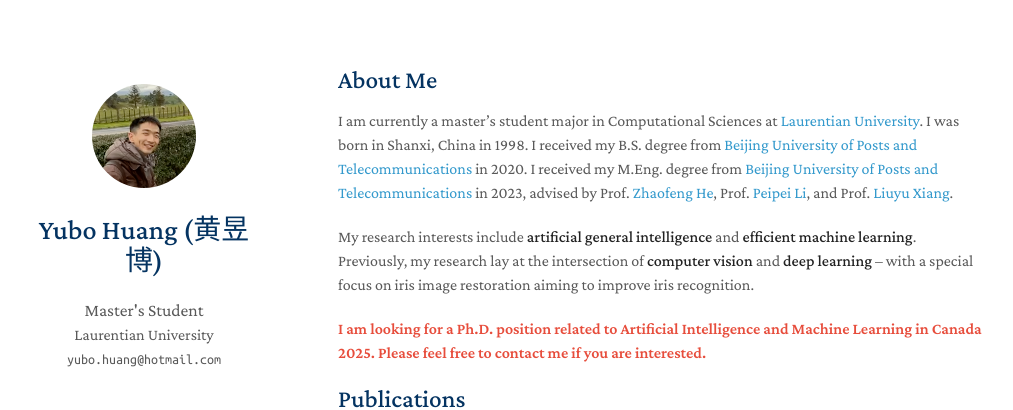
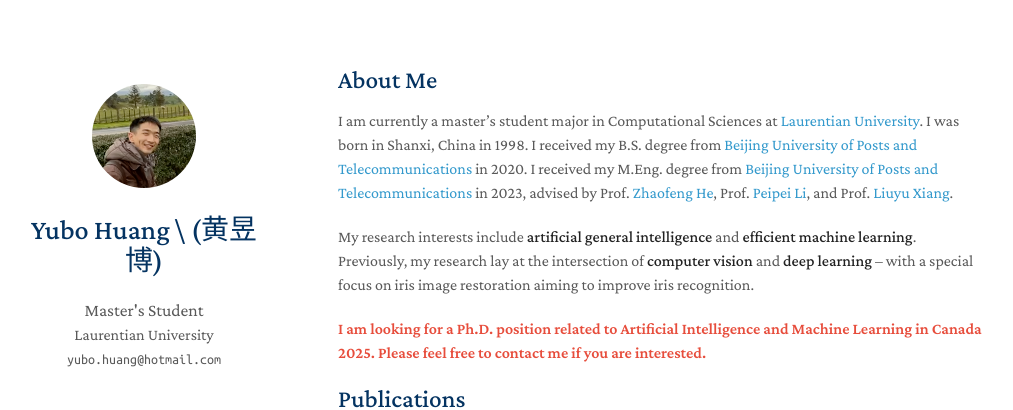
Before and after one commit to yubohuangai/charlton, a Jekyll site: the page built from index.md, in a window 1280 px wide. Shown: the top 410 px of the page, without its empty margins (132-1145 px from the left). Built offline with Jekyll 4.4.1, drawn with Linux system fonts in a browser that asks for light colours; nearby versions of some CDN libraries; a style sheet for code colours, icons or effects is not loaded; our own code applies the rules of GitHub Pages for plain Markdown files.

```diff
--- a/_config.yml
+++ b/_config.yml
@@ -1,5 +1,5 @@
 # Basic Information
-title: Yubo Huang (黄昱博)
+title: Yubo Huang \ (黄昱博)
 position: Master's Student
 affiliation: Laurentian University
 email: yubo.huang@hotmail.com
```
